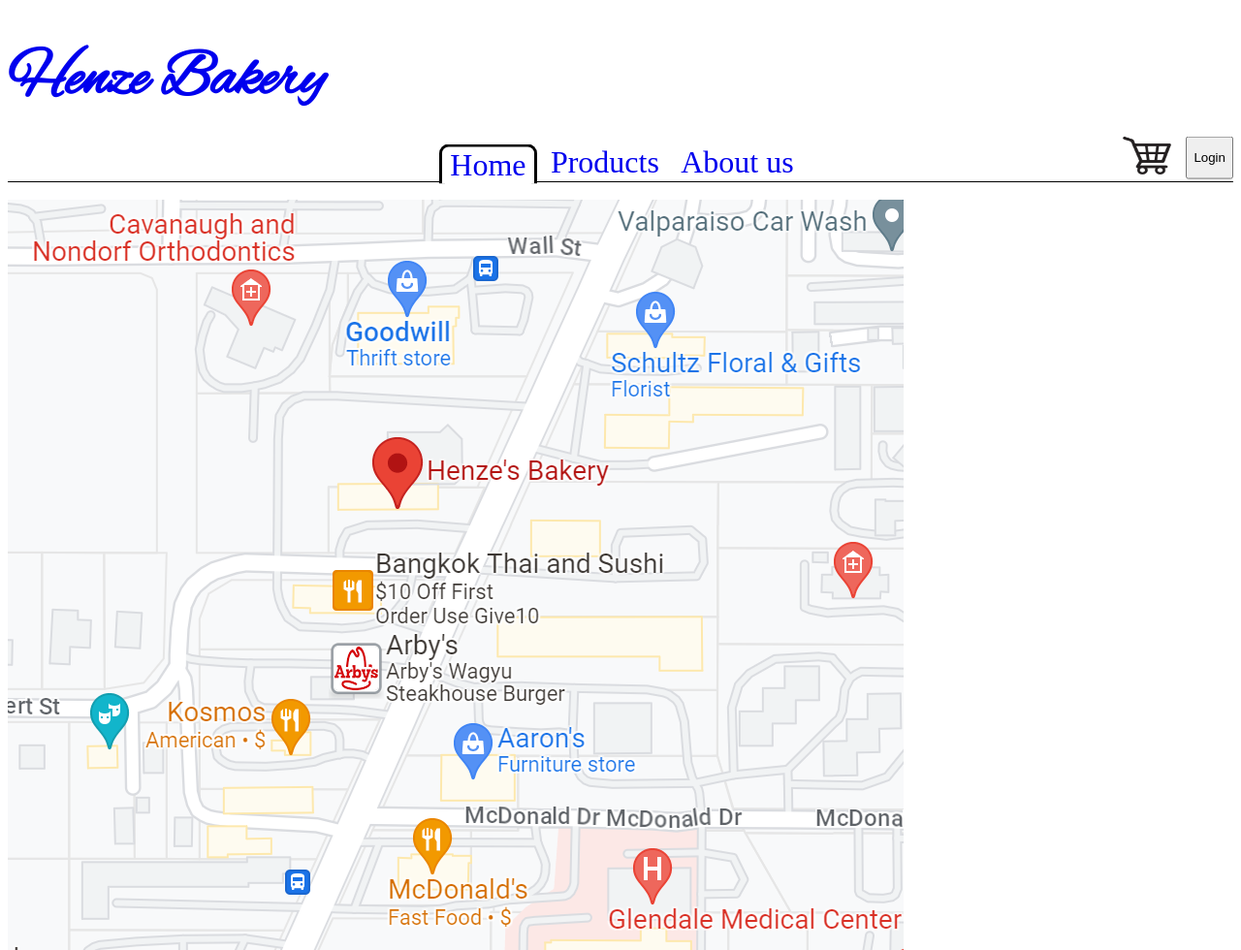
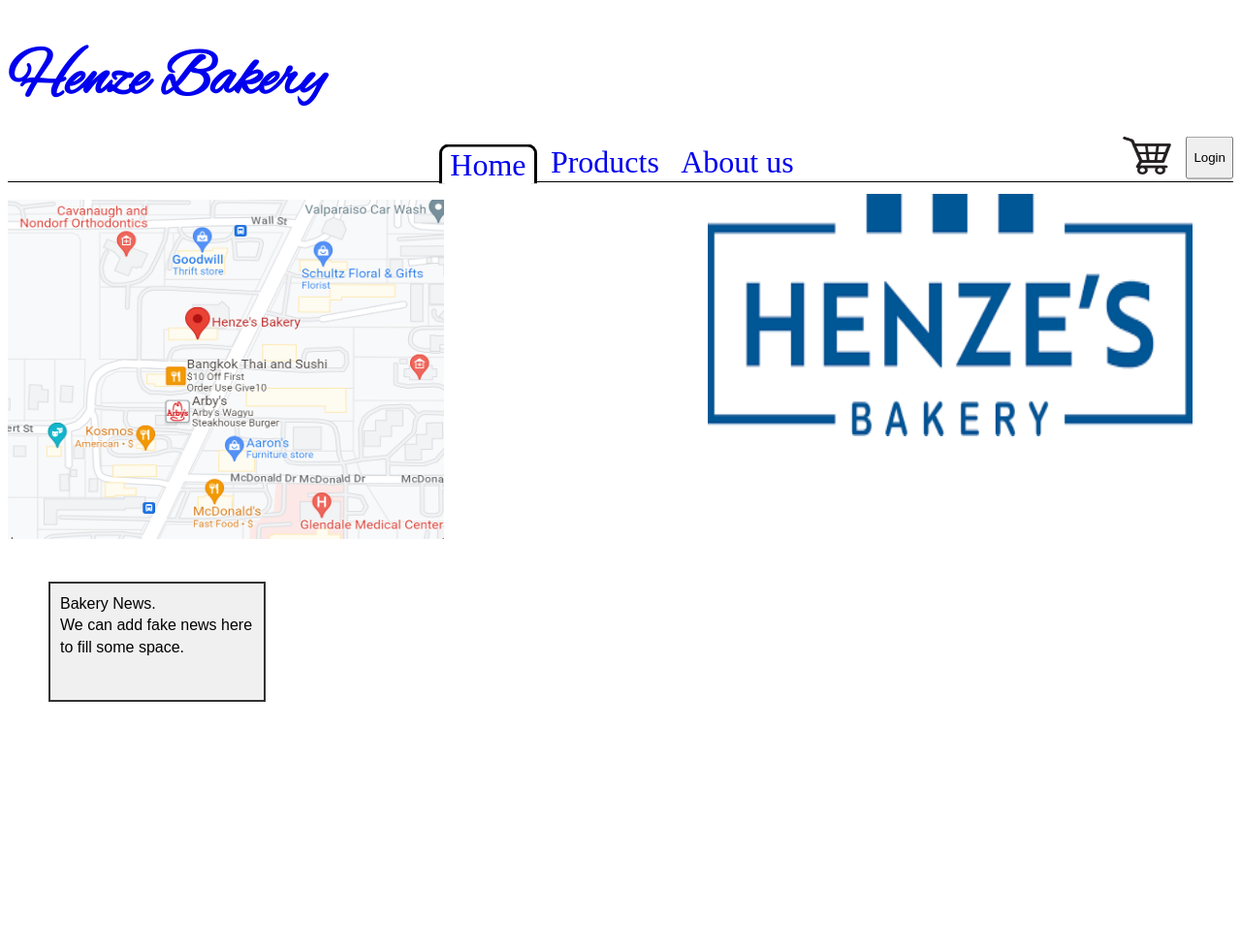
Before and after one commit to DevCharlesJ/Group3_Project, a Django app: page / in a window 1280 px wide. Shown: the top 980 px of the page at 97% size. After the commit the page ends 724 px from the top, so only its background shows below. Run offline with Django 4.2, Linux system fonts and the light colour scheme.

Commit message:
Basic Home page Layout

```diff
--- a/group3/Bakery/templates/bakery/index.html
+++ b/group3/Bakery/templates/bakery/index.html
@@ -17,8 +17,12 @@
 </style>
 <div>
     <div id="main-info">
-        <img id="maplocation-img" src="{% static 'images/maplocation.png' %}" alt="Business Location">
-        <img id="logo-img" src="{% static 'images/logo.png' %}" alt="Business Logo">
+        <img id="maplocation-img" src="{% static 'images/maplocation.png' %}" alt="Business Location" style="width: 450px; height: 350px;">
+        <img id="logo-img" src="{% static 'images/logo.png' %}" alt="Business Logo" style="position: absolute; top: 200px; right: 50px; width: 500px; height: 250px;">
+    </div>
+    <div class="text-box" style="position: absolute; top: 600px; left: 50px; width: 200px; height: 100px; background-color: #f0f0f0; border: 2px solid #333; padding: 10px; font-family: Arial, sans-serif; font-size: 16px; line-height: 1.4;">
+        Bakery News.<br>
+        We can add fake news here to fill some space.
     </div>
 <div>
 {% endblock %}
```
